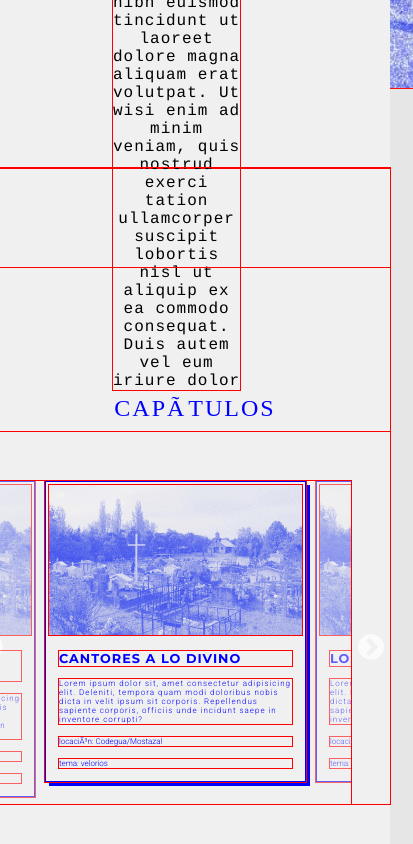
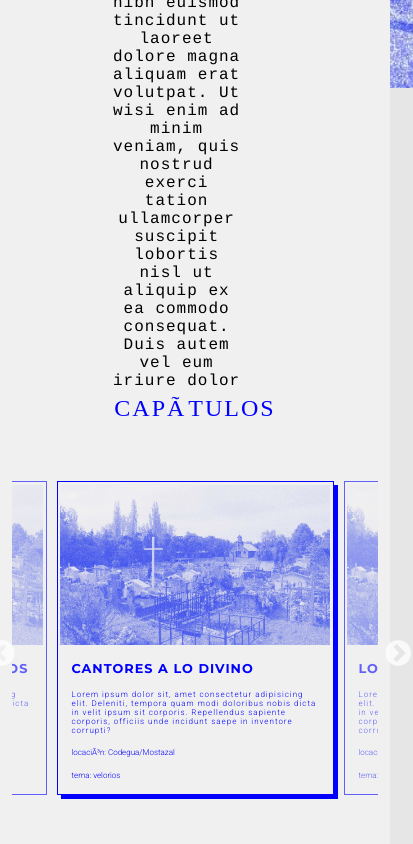
Before and after one commit to jevargasf/patio-web, a plain HTML site: page index.html in a window 390 px wide. Shown: the part 992-1836 px from the top of the page, 413 px wide, since content can reach past the window. Drawn offline with nearby package versions, Linux system fonts and the light colour scheme; no server answers.

Commit message:
debug desborde slider

```diff
--- a/media/estilo.css
+++ b/media/estilo.css
@@ -8,7 +8,7 @@
 	font-weight: normal;
 	font-family: 'Times New Roman', Times, serif;
 	color: #00f;
-	outline: 1px solid red;
+/* 	outline: 1px solid red; */
 }
 
 body{
@@ -251,6 +251,10 @@ section{
 
 /* ESTILOS SLIDER  */
 
+.slider{
+	margin-left: 3%;
+	margin-right: 3%;
+}
 
 
 .card{
@@ -658,10 +662,6 @@ footer h3{
 
 /* CAPÍTULOS */
 
-#slider{
-	width: 90%;
-}
-
 /* PATREON  */
 
 
```
